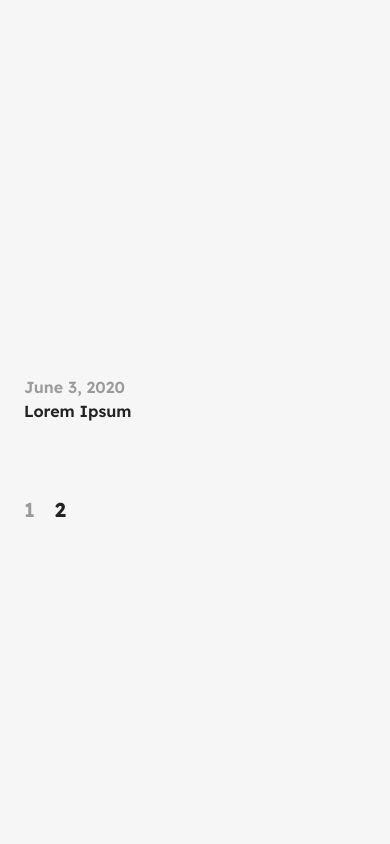
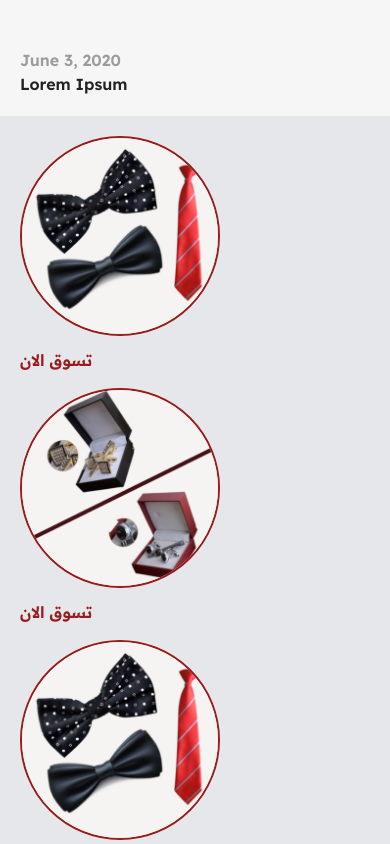
Before and after one commit to OmniaRafat232111121/bebyonlas, a Next.js app: page /posts/page/2 in a window 390 px wide. Shown: the part 880-1724 px from the top of the page. Built offline with nearby package versions, Linux system fonts and the light colour scheme.

Commit message:
Update PostList.tsx

```diff
--- a/src/components/PostList.tsx
+++ b/src/components/PostList.tsx
@@ -1,84 +1,120 @@
+
+
 import React from "react";
 import { PostContent } from "../lib/posts";
 import PostItem from "./PostItem";
 import TagLink from "./TagLink";
 import Pagination from "./Pagination";
 import { TagContent } from "../lib/tags";
+import Sidebar from "./Sidebar";
+import Home from "./Home";
+import img1 from '../../public/images/2.png'
+import img2 from '../../public/images/3.png'
+import img3 from '../../public/images/4.png'
+import img4 from '../../public/images/5.png'
+import img5 from '../../public/images/6.png'
+import img6 from '../../public/images/7.png'
+
+import Image from "next/image";
+import Link from "next/link";
 
 type Props = {
   posts: PostContent[];
-  tags: TagContent[];
+  images: string;
   pagination: {
     current: number;
     pages: number;
   };
 };
-export default function PostList({ posts, tags, pagination }: Props) {
+
+export default function PostList({ posts, images, pagination }: Props) {
   return (
-    <div className={"container"}>
-      <div className={"posts"}>
-        <ul className={"post-list"}>
+    <div className="w-full flex flex-wrap">
+      <div className="w-full sm:w-70">
+        <div className="posts">
+          <ul className="post-list grid lg:grid-cols-3 md:grid-cols-2 sm:grid-cols-1 gap-4 p-5">
             {posts.map((it, i) => (
               <li key={i}>
                 <PostItem post={it} />
               </li>
             ))}
           </ul>
-        <Pagination
+          {/* <Pagination
             current={pagination.current}
             pages={pagination.pages}
             link={{
               href: (page) => (page === 1 ? "/posts" : "/posts/page/[page]"),
               as: (page) => (page === 1 ? null : "/posts/page/" + page),
             }}
-        />
+          /> */}
         </div>
-      <ul className={"categories"}>
-        {tags.map((it, i) => (
-          <li key={i}>
-            <TagLink tag={it} />
+      </div>
+      <div className=" w-full sm:w-full   md:w-[100%] lg:w-[30%] lg:absolute lg:top-[120px] lg:right-[0px]  bg-gray-200 p-5">
+        <ul className="grid lg:grid-cols-2 md:grid-cols-3 sm:grid-cols-1 gap-4">
+          <li>
+          <div>
+<Image src={img3} alt="image"  className="rounded-full border-2 border-red-800 hover:opacity-75 transition-opacity duration-300 cursor-pointer"/>
+ <Link href="/">
+ <p className=" text-red-800 mt-3 lg:flex lg:items-center lg:justify-center sm:text-left sm:ml-[50px] mr-9 ">تسوق الان</p>
+
+</Link>
+ </div>
+
           </li>
-        ))}
+
+          <li>
+          <div>
+<Image src={img2} alt="image"  className="rounded-full border-2 border-red-800 hover:opacity-75 transition-opacity duration-300 cursor-pointer"/>
+ <Link href="/">
+ <p className=" text-red-800 mt-3 lg:flex lg:items-center lg:justify-center sm:text-left sm:ml-[50px] mr-9 ">تسوق الان</p>
+
+</Link>
+ </div>
+
+          </li>
+          <li>
+          <div>
+<Image src={img3} alt="image"  className="rounded-full border-2 border-red-800 hover:opacity-75 transition-opacity duration-300 cursor-pointer"/>
+ <Link href="/">
+ <p className=" text-red-800 mt-3 lg:flex lg:items-center lg:justify-center sm:text-left sm:ml-[50px] mr-9 ">تسوق الان</p>
+
+</Link>
+ </div>
+
+          </li>
+
+          <li>
+          <div>
+<Image src={img4} alt="image"  className="rounded-full border-2 border-red-800 hover:opacity-75 transition-opacity duration-300 cursor-pointer"/>
+ <Link href="/">
+ <p className=" text-red-800 mt-3 lg:flex lg:items-center lg:justify-center sm:text-left sm:ml-[50px] mr-9 ">تسوق الان</p>
+
+</Link>
+ </div>
+
+          </li>
+          <li>
+          <div>
+<Image src={img5} alt="image"  className="rounded-full border-2 border-red-800 hover:opacity-75 transition-opacity duration-300 cursor-pointer"/>
+ <Link href="/">
+ <p className=" text-red-800 mt-3 lg:flex lg:items-center lg:justify-center sm:text-left sm:ml-[50px] mr-9 ">تسوق الان</p>
+
+</Link>
+ </div>
+
+          </li>
+          <li>
+          <div>
+<Image src={img6} alt="image"  className="rounded-full border-2 border-red-800 hover:opacity-75 transition-opacity duration-300 cursor-pointer"/>
+ <Link href="/">
+ <p className=" text-red-800 mt-3 lg:flex lg:items-center lg:justify-center sm:text-left sm:ml-[50px] mr-9 ">تسوق الان</p>
+
+</Link>
+ </div>
+
+          </li>
         </ul>
-      <style jsx>{`
-        .container {
-          display: flex;
-          margin: 0 auto;
-          max-width: 1200px;
-          width: 100%;
-          padding: 0 1.5rem;
-        }
-        ul {
-          margin: 0;
-          padding: 0;
-        }
-        li {
-          list-style: none;
-        }
-        .posts {
-          display: flex;
-          flex-direction: column;
-          flex: 1 1 auto;
-        }
-        .posts li {
-          margin-bottom: 1.5rem;
-        }
-        .post-list {
-          flex: 1 0 auto;
-        }
-        .categories {
-          display: none;
-        }
-        .categories li {
-          margin-bottom: 0.75em;
-        }
-
-        @media (min-width: 769px) {
-          .categories {
-            display: block;
-          }
-        }
-      `}</style>
+      </div>
     </div>
   );
 }
```
Lines whose indentation alone changed are shown as unchanged.
